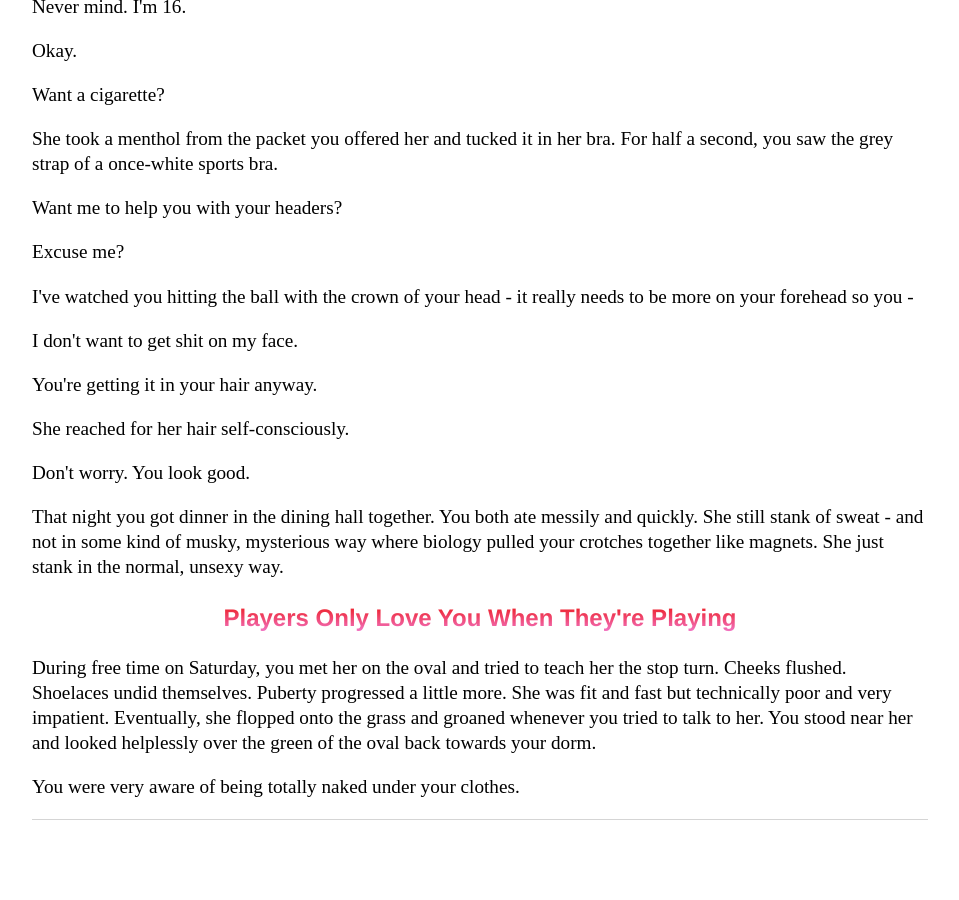
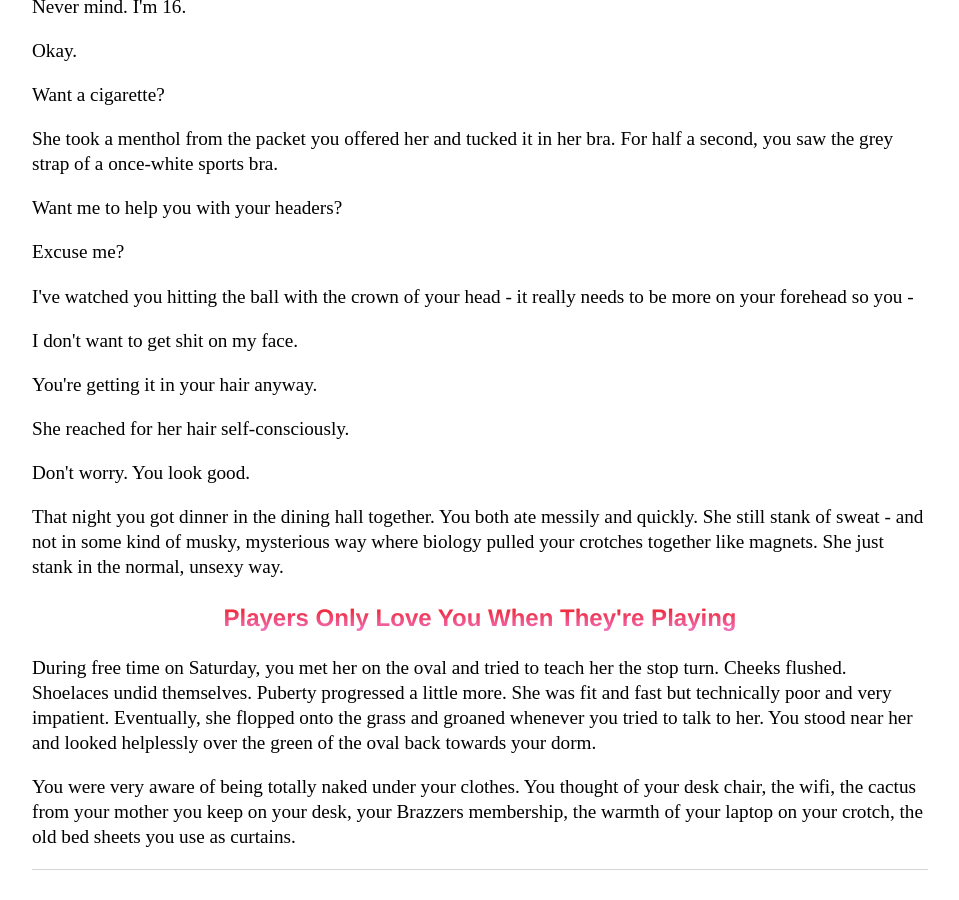
Before and after one commit to Pinelife/pinelife.github.io, a Jekyll site: the page built from Hellhole/excitingevent2.html, in a window 1280 px wide and 900 px high, scrolled down 1905 px. Shown: the whole window, without its empty margins (160-1119 px from the left). Built offline with Jekyll 4.4.1, drawn with Linux system fonts in a browser that asks for light colours; before the commit the page ends 2755 px from its top, so only the background shows below that.

Commit message:
Update excitingevent2.html

```diff
--- a/Hellhole/excitingevent2.html
+++ b/Hellhole/excitingevent2.html
@@ -105,5 +105,6 @@
   your dorm.
 </p>
 <p>
-  You were very aware of being totally naked under your clothes.
+  You were very aware of being totally naked under your clothes. You thought of your desk chair, the wifi, the cactus from your mother you
+  keep on your desk, your Brazzers membership, the warmth of your laptop on your crotch, the old bed sheets you use as curtains.
 </p>
```
